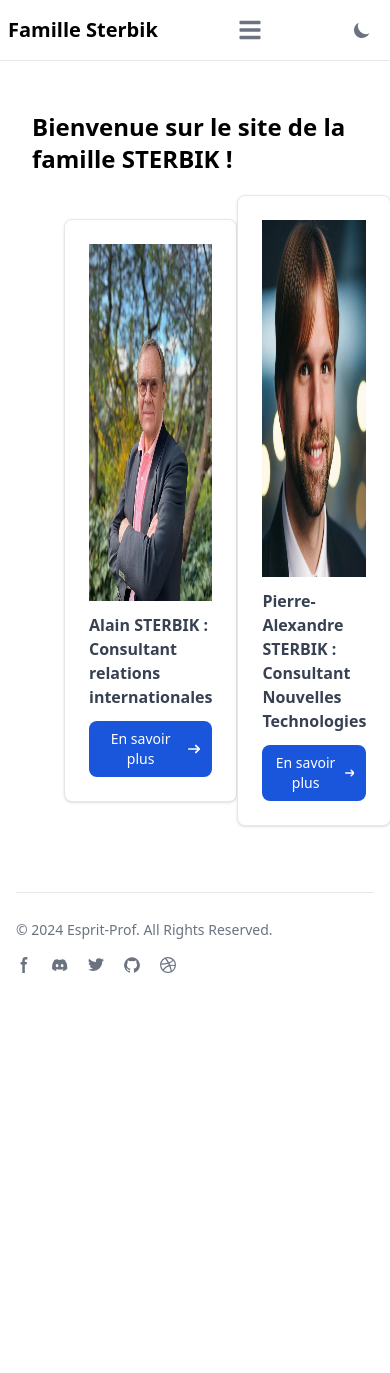
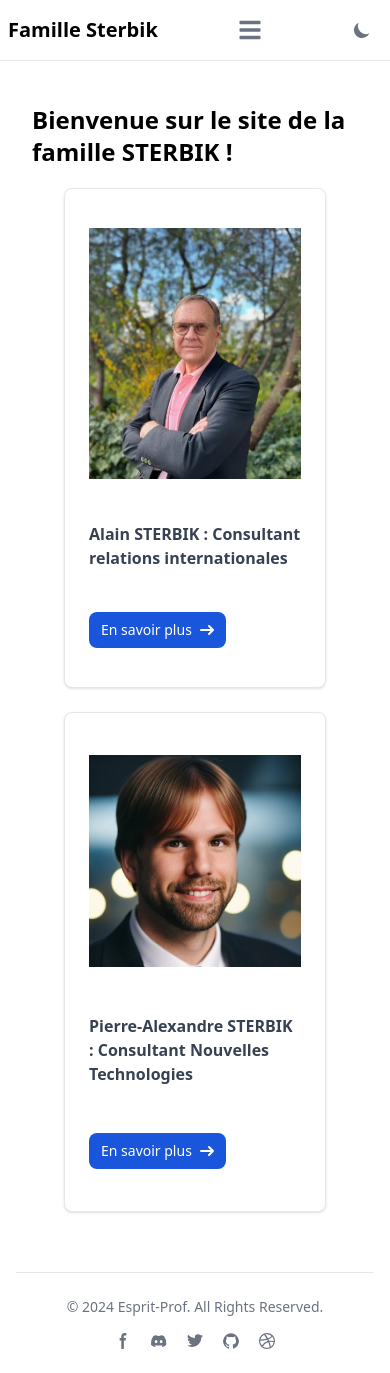
Before and after one commit to Manianise/sterbik-react, a React (Vite) app: page / in a window 390 px wide. Before the commit the page ends 997 px from the top, so only its background shows below. Built offline with nearby package versions, Linux system fonts and the light colour scheme; the HTML template or start-up script is replaced by a standard one.

Commit message:
Nouveau commit le :

```diff
--- a/index.html
+++ b/index.html
@@ -6,7 +6,7 @@
     <meta name="viewport" content="width=device-width, initial-scale=1.0" />
     <title>Famille Sterbik</title>
   </head>
-  <body class="dark:bg-gray-800 ">
+  <body class="dark:bg-gray-800 relative">
     <div id="root"></div>
     <script type="module" src="/src/main.tsx"></script>
   </body>
--- a/src/components/Footer.tsx
+++ b/src/components/Footer.tsx
@@ -3,7 +3,7 @@ return (
     <footer className="bg-white dark:bg-gray-900">
     <div className="mx-auto w-full max-w-screen-xl p-4 py-6 lg:py-8">
       <hr className="my-6 border-gray-200 sm:mx-auto dark:border-gray-700 lg:my-8" />
-      <div className="sm:flex sm:items-center sm:justify-between">
+      <div className="flex flex-col md:w-full md:flex-row md:justify-between items-center justify-between">
           <span className="text-sm text-gray-500 sm:text-center dark:text-gray-400">© 2024 <a href="https://flowbite.com/" className="hover:underline">Esprit-Prof</a>. All Rights Reserved.
           </span>
           <div className="flex mt-4 sm:justify-center sm:mt-0">
--- a/src/pages/Alain.tsx
+++ b/src/pages/Alain.tsx
@@ -14,9 +14,9 @@ export default function Alain() {
                 Alain STERBIK
             </h1>
             <h2 className="dark:text-white font-semibold mb-5">Consultant en relations internationales</h2>
-            <div className="flex md:flex-row-reverse sm:flex-col justify-center my-5">
-                <div className="flex justify-center md:h-56 md:sticky md:top-48 mx-2 my-3">
-                    <img className="md:h-full" src="/assets/alain.webp" alt="photo-profil" />
+            <div className="flex md:flex-row-reverse flex-col justify-center my-5">
+                <div className="flex justify-center md:w-80 md:h-80 md:sticky md:top-48 mx-2 my-3">
+                    <img className="md:w-full md:h-full" src="/assets/alain.webp" alt="photo-profil" />
                 </div>
                 <div className="container mx-auto my-3">
                     <p className="mb-3 text-gray-500 dark:text-gray-400">
--- a/src/pages/Home.tsx
+++ b/src/pages/Home.tsx
@@ -6,13 +6,13 @@ export default function Home() {
             <h1 className="text-2xl my-2 dark:text-white font-semibold">
                 Bienvenue sur le site de la famille STERBIK !
             </h1>
-            <div className="container flex md:flex-row  sm:flex-col items-center sm:justify-center md:place-content-around basis-1/2">
+            <div className="container flex md:flex-row flex-col items-center justify-center md:justify-between basis-1/2">
                 <div className="my-3">
 
 
-                    <div className="max-w-sm p-6 bg-white border border-gray-200 rounded-lg shadow dark:bg-gray-800 dark:border-gray-700">
+                    <div style={{minHeight:"500px"}} className="flex flex-wrap items-center max-w-sm p-6 bg-white border border-gray-200 rounded-lg shadow dark:bg-gray-800 dark:border-gray-700">
                         <a href="#" className="flex justify-center">
-                            <img src="/assets/alain.webp" alt="main_img" style={{height: "357px"}}/>
+                            <img src="/assets/alain.webp" alt="main_img"/>
                         </a>
                         <p className="my-3 font-semibold text-gray-700 dark:text-gray-400">Alain STERBIK : Consultant relations internationales</p>
                         <Link to="/alain" className="inline-flex items-center px-3 py-2 text-sm font-medium text-center text-white bg-blue-700 rounded-lg hover:bg-blue-800 focus:ring-4 focus:outline-none focus:ring-blue-300 dark:bg-blue-600 dark:hover:bg-blue-700 dark:focus:ring-blue-800">
@@ -27,9 +27,9 @@ export default function Home() {
                 <div className="my-3">
 
 
-                    <div className="max-w-sm p-6 bg-white border border-gray-200 rounded-lg shadow dark:bg-gray-800 dark:border-gray-700">
+                    <div style={{minHeight:"500px"}} className="flex flex-wrap items-center max-w-sm max-h-sm p-6 bg-white border border-gray-200 rounded-lg shadow dark:bg-gray-800 dark:border-gray-700">
                         <a href="#" className="flex justify-center">
-                            <img src="/assets/image.webp" alt="main_img" style={{height: "357px"}} />
+                            <img src="/assets/image.webp" alt="main_img" />
                         </a>
                         <p className="my-3 font-semibold text-gray-700 dark:text-gray-400">Pierre-Alexandre STERBIK : Consultant Nouvelles Technologies</p>
                         <a href="https://github.com/Manianise" className="inline-flex items-center px-3 py-2 text-sm font-medium text-center text-white bg-blue-700 rounded-lg hover:bg-blue-800 focus:ring-4 focus:outline-none focus:ring-blue-300 dark:bg-blue-600 dark:hover:bg-blue-700 dark:focus:ring-blue-800">
```
